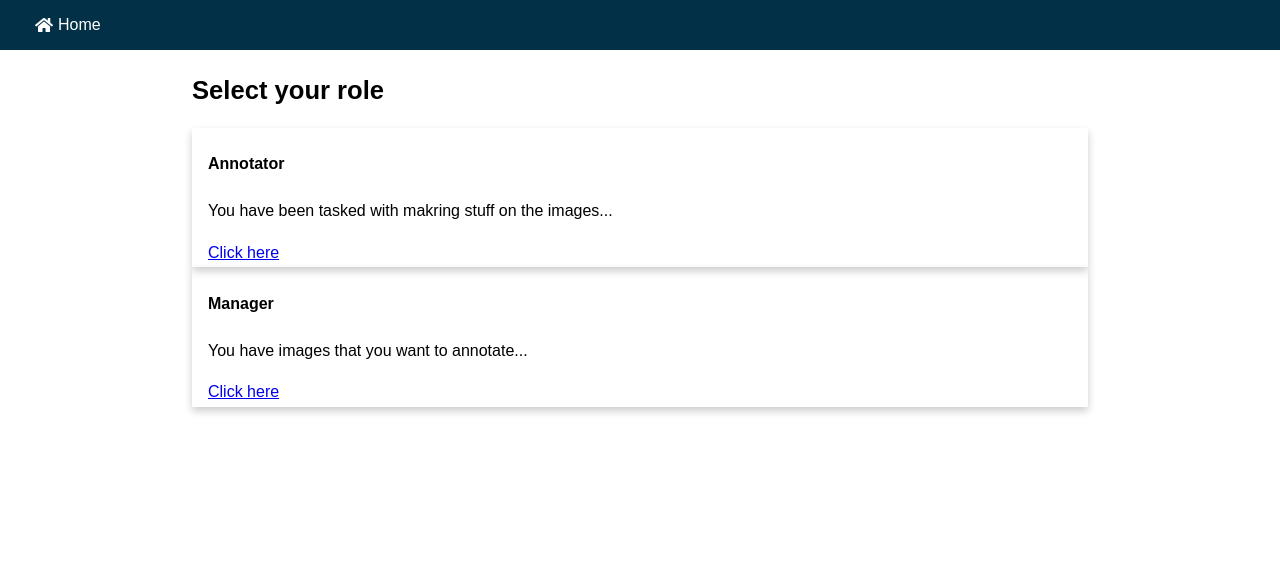
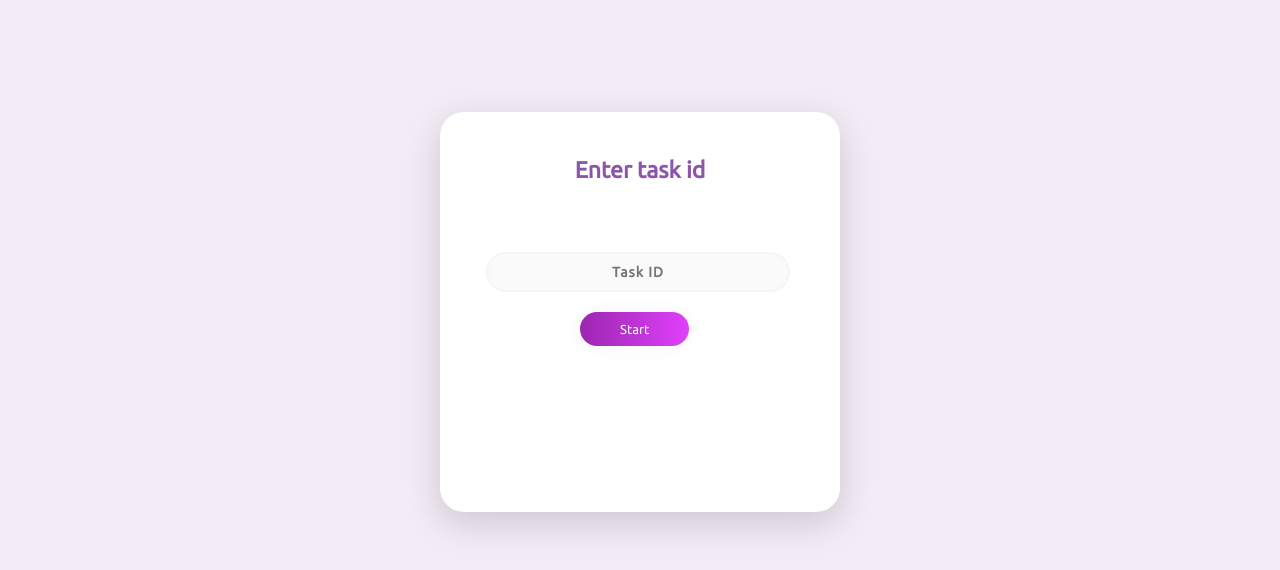
Before and after one commit to HCI-Annotators/HCI-Annotators.github.io, a Flask app: page /annotator-login/ in a window 1280 px wide. Shown: the top 570 px of the page. Run offline with Flask 2, Linux system fonts and the light colour scheme; some libraries are stand-ins or nearby versions.

Commit message:
Add annotator login

```diff
--- a/templates/annotator-login.html
+++ b/templates/annotator-login.html
@@ -1,32 +1,21 @@
 <html>
-    <head>
-        <title>Home</title>
-        <link rel="stylesheet" href="https://cdnjs.cloudflare.com/ajax/libs/font-awesome/5.11.2/css/all.min.css">
-        <link rel="stylesheet" href="/static/css/style.css">
-    </head>
-    <body>
-        <nav>
-            <a class="nav-link" href="/"><i class="fas fa-home"></i> Home</a>
-        </nav>
-        <main>
-            <h1>Select your role</h1>
 
-            <div class="card">
-              <div class="container">
-                <h4><b>Annotator</b></h4>
-                <p>You have been tasked with makring stuff on the images...</p>
-                <a href="/annotator-login/">Click here</a>
-              </div>
-            </div>
+<head>
+  <link rel="stylesheet" href="css/style.css">
+  <link href="https://fonts.googleapis.com/css?family=Ubuntu" rel="stylesheet">
+  <meta name="viewport" content="width=device-width, initial-scale=1" />
+  <link rel="stylesheet" href="/static/css/manager_login.css">
+  <title>Sign in</title>
+</head>
 
-            <div class="card">
-              <div class="container">
-                <h4><b>Manager</b></h4>
-                <p>You have images that you want to annotate...</p>
-                <a href="/manager-view/">Click here</a>
-              </div>
-            </div>
+<body>
+  <div class="main">
+    <p class="sign" align="center">Enter task id</p>
+    <form class="form1">
+      <input class="un " type="text" align="center" placeholder="Task ID">
+      <a class="submit" align="center" href="/annotator-task/">Start</a>
+    </div>
 
-        </main>
-    </body>
+</body>
+
 </html>
```
